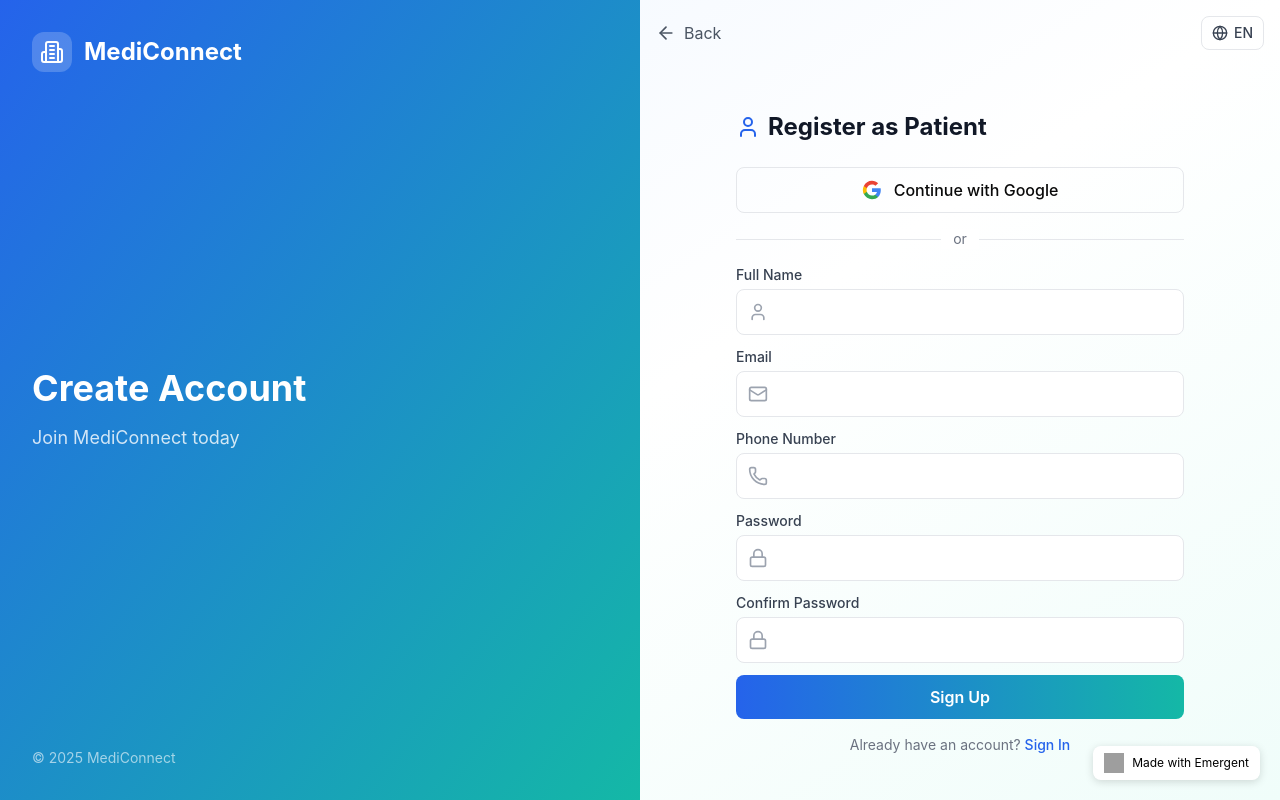
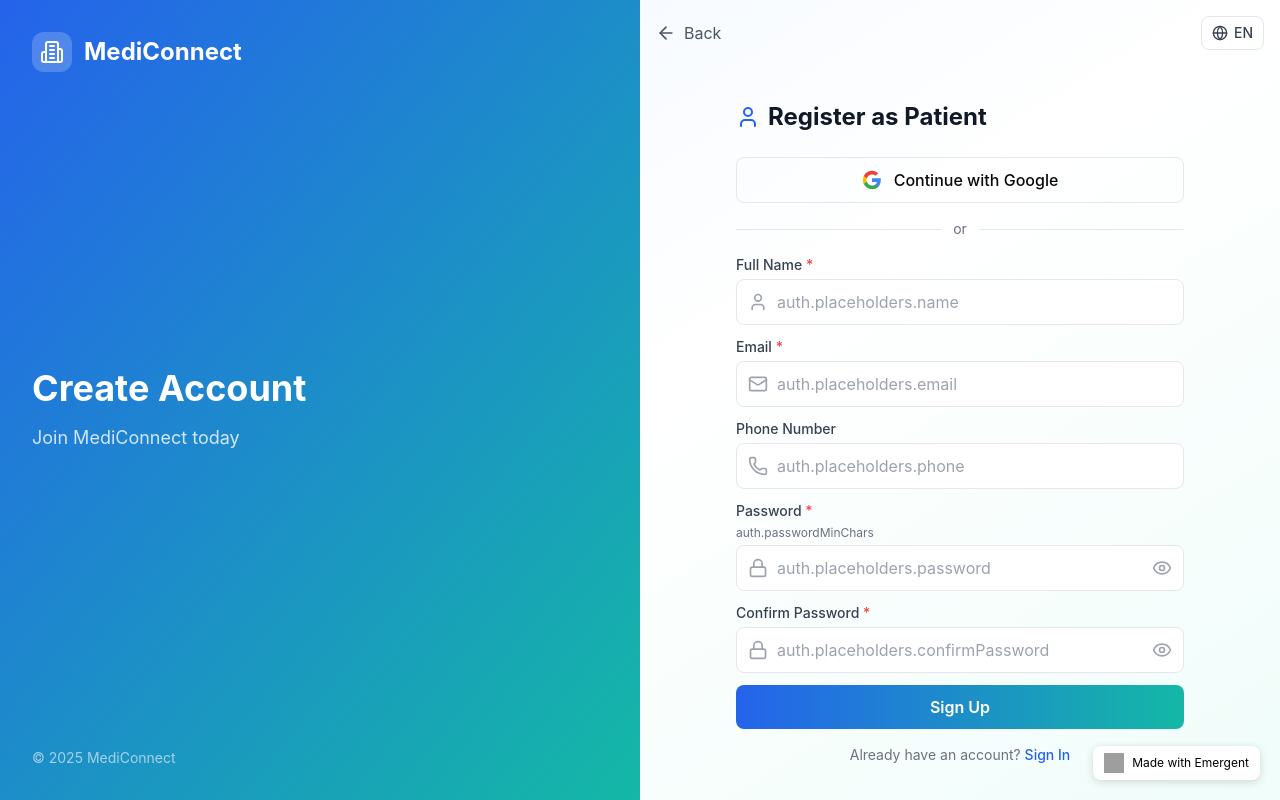
Before and after one commit to liviu-b/MediConnect, a React (Create React App) app in the folder frontend/: page /register in a window 1280 px wide. Built offline with nearby package versions, Linux system fonts and the light colour scheme; grey boxes are pictures that could not be loaded.

Commit message:
auto-commit for 160e84f4-41be-4402-b214-af3237d1c153

```diff
--- a/frontend/src/pages/RegisterClinic.js
+++ b/frontend/src/pages/RegisterClinic.js
@@ -1,7 +1,7 @@
 import { useState } from 'react';
 import { useNavigate, Link } from 'react-router-dom';
 import { useTranslation } from 'react-i18next';
-import { Mail, Lock, User, Building2, Loader2, ArrowLeft, CheckCircle2, XCircle, AlertCircle } from 'lucide-react';
+import { Mail, Lock, User, Building2, Loader2, ArrowLeft, CheckCircle2, XCircle, AlertCircle, Eye, EyeOff } from 'lucide-react';
 import LanguageSwitcher from '../components/LanguageSwitcher';
 import { api } from '../App';
 
@@ -17,8 +17,10 @@ const RegisterClinic = () => {
   });
   const [loading, setLoading] = useState(false);
   const [error, setError] = useState('');
-  const [cuiStatus, setCuiStatus] = useState(null); // null, 'checking', 'valid', 'invalid', 'taken'
+  const [cuiStatus, setCuiStatus] = useState(null);
   const [cuiChecked, setCuiChecked] = useState(false);
+  const [showPassword, setShowPassword] = useState(false);
+  const [showConfirmPassword, setShowConfirmPassword] = useState(false);
 
   const validateCUI = async (cui) => {
     if (!cui || cui.length < 2) {
@@ -45,7 +47,7 @@ const RegisterClinic = () => {
   };
 
   const handleCuiChange = (e) => {
-    const value = e.target.value.replace(/\D/g, ''); // Only digits
+    const value = e.target.value.replace(/\D/g, '');
     setForm({ ...form, cui: value });
     setCuiChecked(false);
     setCuiStatus(null);
@@ -61,19 +63,16 @@ const RegisterClinic = () => {
     e.preventDefault();
     setError('');
 
-    // Validate password match
     if (form.admin_password !== form.confirm_password) {
       setError(t('auth.passwordMismatch'));
       return;
     }
 
-    // Validate password length
-    if (form.admin_password.length < 6) {
+    if (form.admin_password.length < 8) {
       setError(t('auth.passwordTooShort'));
       return;
     }
 
-    // Validate CUI
     if (!cuiChecked || cuiStatus !== 'valid') {
       setError(t('auth.cuiInvalid'));
       return;
@@ -88,7 +87,6 @@ const RegisterClinic = () => {
         admin_password: form.admin_password
       });
       sessionStorage.setItem('just_authenticated', 'true');
-      // Redirect to settings so admin can complete clinic profile
       navigate('/settings', { replace: true, state: { user: res.data.user, isNewClinic: true } });
     } catch (err) {
       setError(err.response?.data?.detail || t('notifications.error'));
@@ -199,12 +197,12 @@ const RegisterClinic = () => {
                     value={form.cui}
                     onChange={handleCuiChange}
                     onBlur={handleCuiBlur}
+                    placeholder={t('auth.placeholders.cui')}
                     className={`w-full pl-10 pr-10 py-2.5 border rounded-lg focus:ring-2 focus:ring-teal-500 focus:border-transparent ${
                       cuiStatus === 'valid' ? 'border-green-300' :
                       cuiStatus === 'taken' || cuiStatus === 'invalid' ? 'border-red-300' :
                       'border-gray-200'
                     }`}
-                    placeholder="12345678"
                   />
                   <div className="absolute right-3 top-1/2 -translate-y-1/2">
                     {getCuiIcon()}
@@ -227,6 +225,7 @@ const RegisterClinic = () => {
                     required
                     value={form.admin_name}
                     onChange={(e) => setForm({ ...form, admin_name: e.target.value })}
+                    placeholder={t('auth.placeholders.adminName')}
                     className="w-full pl-10 pr-4 py-2.5 border border-gray-200 rounded-lg focus:ring-2 focus:ring-teal-500 focus:border-transparent"
                   />
                 </div>
@@ -244,6 +243,7 @@ const RegisterClinic = () => {
                     required
                     value={form.admin_email}
                     onChange={(e) => setForm({ ...form, admin_email: e.target.value })}
+                    placeholder={t('auth.placeholders.email')}
                     className="w-full pl-10 pr-4 py-2.5 border border-gray-200 rounded-lg focus:ring-2 focus:ring-teal-500 focus:border-transparent"
                   />
                 </div>
@@ -254,17 +254,25 @@ const RegisterClinic = () => {
                 <label className="block text-sm font-medium text-gray-700 mb-1">
                   {t('auth.adminPassword')} <span className="text-red-500">*</span>
                 </label>
+                <p className="text-xs text-gray-500 mb-1">{t('auth.passwordMinChars')}</p>
                 <div className="relative">
                   <Lock className="absolute left-3 top-1/2 -translate-y-1/2 w-5 h-5 text-gray-400" />
                   <input
-                    type="password"
+                    type={showPassword ? 'text' : 'password'}
                     required
-                    minLength={6}
+                    minLength={8}
                     value={form.admin_password}
                     onChange={(e) => setForm({ ...form, admin_password: e.target.value })}
-                    className="w-full pl-10 pr-4 py-2.5 border border-gray-200 rounded-lg focus:ring-2 focus:ring-teal-500 focus:border-transparent"
-                    placeholder="••••••••"
+                    placeholder={t('auth.placeholders.password')}
+                    className="w-full pl-10 pr-10 py-2.5 border border-gray-200 rounded-lg focus:ring-2 focus:ring-teal-500 focus:border-transparent"
                   />
+                  <button
+                    type="button"
+                    onClick={() => setShowPassword(!showPassword)}
+                    className="absolute right-3 top-1/2 -translate-y-1/2 text-gray-400 hover:text-gray-600"
+                  >
+                    {showPassword ? <EyeOff className="w-5 h-5" /> : <Eye className="w-5 h-5" />}
+                  </button>
                 </div>
               </div>
 
@@ -276,14 +284,21 @@ const RegisterClinic = () => {
                 <div className="relative">
                   <Lock className="absolute left-3 top-1/2 -translate-y-1/2 w-5 h-5 text-gray-400" />
                   <input
-                    type="password"
+                    type={showConfirmPassword ? 'text' : 'password'}
                     required
-                    minLength={6}
+                    minLength={8}
                     value={form.confirm_password}
                     onChange={(e) => setForm({ ...form, confirm_password: e.target.value })}
-                    className="w-full pl-10 pr-4 py-2.5 border border-gray-200 rounded-lg focus:ring-2 focus:ring-teal-500 focus:border-transparent"
-                    placeholder="••••••••"
+                    placeholder={t('auth.placeholders.confirmPassword')}
+                    className="w-full pl-10 pr-10 py-2.5 border border-gray-200 rounded-lg focus:ring-2 focus:ring-teal-500 focus:border-transparent"
                   />
+                  <button
+                    type="button"
+                    onClick={() => setShowConfirmPassword(!showConfirmPassword)}
+                    className="absolute right-3 top-1/2 -translate-y-1/2 text-gray-400 hover:text-gray-600"
+                  >
+                    {showConfirmPassword ? <EyeOff className="w-5 h-5" /> : <Eye className="w-5 h-5" />}
+                  </button>
                 </div>
               </div>
 
--- a/frontend/src/pages/RegisterUser.js
+++ b/frontend/src/pages/RegisterUser.js
@@ -1,7 +1,7 @@
 import { useState } from 'react';
 import { useNavigate, Link } from 'react-router-dom';
 import { useTranslation } from 'react-i18next';
-import { Mail, Lock, User, Phone, Building2, Loader2, ArrowLeft } from 'lucide-react';
+import { Mail, Lock, User, Phone, Building2, Loader2, ArrowLeft, Eye, EyeOff } from 'lucide-react';
 import LanguageSwitcher from '../components/LanguageSwitcher';
 import { api } from '../App';
 
@@ -17,12 +17,14 @@ const RegisterUser = () => {
   });
   const [loading, setLoading] = useState(false);
   const [error, setError] = useState('');
+  const [showPassword, setShowPassword] = useState(false);
+  const [showConfirmPassword, setShowConfirmPassword] = useState(false);
 
   const handleSubmit = async (e) => {
     e.preventDefault();
     setError('');
 
-    if (form.password.length < 6) {
+    if (form.password.length < 8) {
       setError(t('auth.passwordTooShort'));
       return;
     }
@@ -119,7 +121,9 @@ const RegisterUser = () => {
 
             <form onSubmit={handleSubmit} className="space-y-3">
               <div>
-                <label className="block text-sm font-medium text-gray-700 mb-1">{t('auth.name')}</label>
+                <label className="block text-sm font-medium text-gray-700 mb-1">
+                  {t('auth.name')} <span className="text-red-500">*</span>
+                </label>
                 <div className="relative">
                   <User className="absolute left-3 top-1/2 -translate-y-1/2 w-5 h-5 text-gray-400" />
                   <input
@@ -127,13 +131,16 @@ const RegisterUser = () => {
                     required
                     value={form.name}
                     onChange={(e) => setForm({ ...form, name: e.target.value })}
+                    placeholder={t('auth.placeholders.name')}
                     className="w-full pl-10 pr-4 py-2.5 border border-gray-200 rounded-lg focus:ring-2 focus:ring-blue-500 focus:border-transparent"
                   />
                 </div>
               </div>
 
               <div>
-                <label className="block text-sm font-medium text-gray-700 mb-1">{t('auth.email')}</label>
+                <label className="block text-sm font-medium text-gray-700 mb-1">
+                  {t('auth.email')} <span className="text-red-500">*</span>
+                </label>
                 <div className="relative">
                   <Mail className="absolute left-3 top-1/2 -translate-y-1/2 w-5 h-5 text-gray-400" />
                   <input
@@ -141,6 +148,7 @@ const RegisterUser = () => {
                     required
                     value={form.email}
                     onChange={(e) => setForm({ ...form, email: e.target.value })}
+                    placeholder={t('auth.placeholders.email')}
                     className="w-full pl-10 pr-4 py-2.5 border border-gray-200 rounded-lg focus:ring-2 focus:ring-blue-500 focus:border-transparent"
                   />
                 </div>
@@ -154,36 +162,60 @@ const RegisterUser = () => {
                     type="tel"
                     value={form.phone}
                     onChange={(e) => setForm({ ...form, phone: e.target.value })}
+                    placeholder={t('auth.placeholders.phone')}
                     className="w-full pl-10 pr-4 py-2.5 border border-gray-200 rounded-lg focus:ring-2 focus:ring-blue-500 focus:border-transparent"
                   />
                 </div>
               </div>
 
               <div>
-                <label className="block text-sm font-medium text-gray-700 mb-1">{t('auth.password')}</label>
+                <label className="block text-sm font-medium text-gray-700 mb-1">
+                  {t('auth.password')} <span className="text-red-500">*</span>
+                </label>
+                <p className="text-xs text-gray-500 mb-1">{t('auth.passwordMinChars')}</p>
                 <div className="relative">
                   <Lock className="absolute left-3 top-1/2 -translate-y-1/2 w-5 h-5 text-gray-400" />
                   <input
-                    type="password"
+                    type={showPassword ? 'text' : 'password'}
                     required
+                    minLength={8}
                     value={form.password}
                     onChange={(e) => setForm({ ...form, password: e.target.value })}
-                    className="w-full pl-10 pr-4 py-2.5 border border-gray-200 rounded-lg focus:ring-2 focus:ring-blue-500 focus:border-transparent"
+                    placeholder={t('auth.placeholders.password')}
+                    className="w-full pl-10 pr-10 py-2.5 border border-gray-200 rounded-lg focus:ring-2 focus:ring-blue-500 focus:border-transparent"
                   />
+                  <button
+                    type="button"
+                    onClick={() => setShowPassword(!showPassword)}
+                    className="absolute right-3 top-1/2 -translate-y-1/2 text-gray-400 hover:text-gray-600"
+                  >
+                    {showPassword ? <EyeOff className="w-5 h-5" /> : <Eye className="w-5 h-5" />}
+                  </button>
                 </div>
               </div>
 
               <div>
-                <label className="block text-sm font-medium text-gray-700 mb-1">{t('auth.confirmPassword')}</label>
+                <label className="block text-sm font-medium text-gray-700 mb-1">
+                  {t('auth.confirmPassword')} <span className="text-red-500">*</span>
+                </label>
                 <div className="relative">
                   <Lock className="absolute left-3 top-1/2 -translate-y-1/2 w-5 h-5 text-gray-400" />
                   <input
-                    type="password"
+                    type={showConfirmPassword ? 'text' : 'password'}
                     required
+                    minLength={8}
                     value={form.confirmPassword}
                     onChange={(e) => setForm({ ...form, confirmPassword: e.target.value })}
-                    className="w-full pl-10 pr-4 py-2.5 border border-gray-200 rounded-lg focus:ring-2 focus:ring-blue-500 focus:border-transparent"
+                    placeholder={t('auth.placeholders.confirmPassword')}
+                    className="w-full pl-10 pr-10 py-2.5 border border-gray-200 rounded-lg focus:ring-2 focus:ring-blue-500 focus:border-transparent"
                   />
+                  <button
+                    type="button"
+                    onClick={() => setShowConfirmPassword(!showConfirmPassword)}
+                    className="absolute right-3 top-1/2 -translate-y-1/2 text-gray-400 hover:text-gray-600"
+                  >
+                    {showConfirmPassword ? <EyeOff className="w-5 h-5" /> : <Eye className="w-5 h-5" />}
+                  </button>
                 </div>
               </div>
 
```
